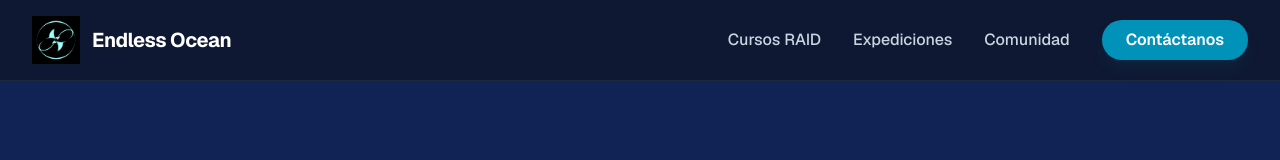
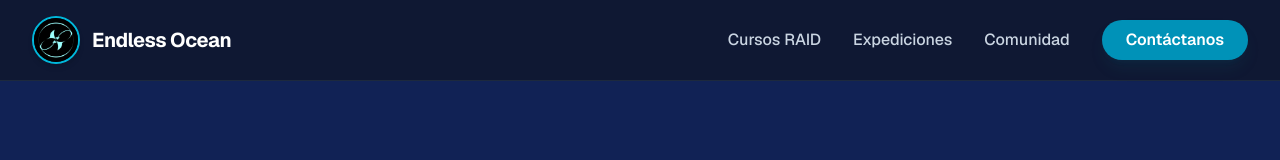
Before and after one commit to IngAldoVillasenor/endless-ocean-web, a Next.js app: page / in a window 1280 px wide. Shown: the top 160 px of the page. Built offline with nearby package versions, Linux system fonts and the light colour scheme.

Commit message:
Updating logos

```diff
--- a/app/components/Navbar.jsx
+++ b/app/components/Navbar.jsx
@@ -6,13 +6,13 @@ export default function Navbar() {
       <div className="max-w-7xl mx-auto px-4 sm:px-6 lg:px-8">
         <div className="flex justify-between items-center h-20">
 
-          {/* Logo y Nombre */}
+            {/* Logo y Nombre */}
             <div className="flex-shrink-0 flex items-center gap-3 cursor-pointer">
-            {/* Asegúrate de ajustar la altura (h-10, h-12, etc.) según las proporciones de tu logo */}
             <img
                 src="/logo-endless.png"
                 alt="Endless Ocean Scuba Logo"
-                className="h-12 w-auto object-contain"
+                // Aquí está la magia de Tailwind:
+                className="w-12 h-12 object-cover rounded-full border-2 border-cyan-500 shadow-md"
             />
             <span className="text-white font-bold text-xl tracking-tight hidden sm:block">
                 Endless Ocean
```
